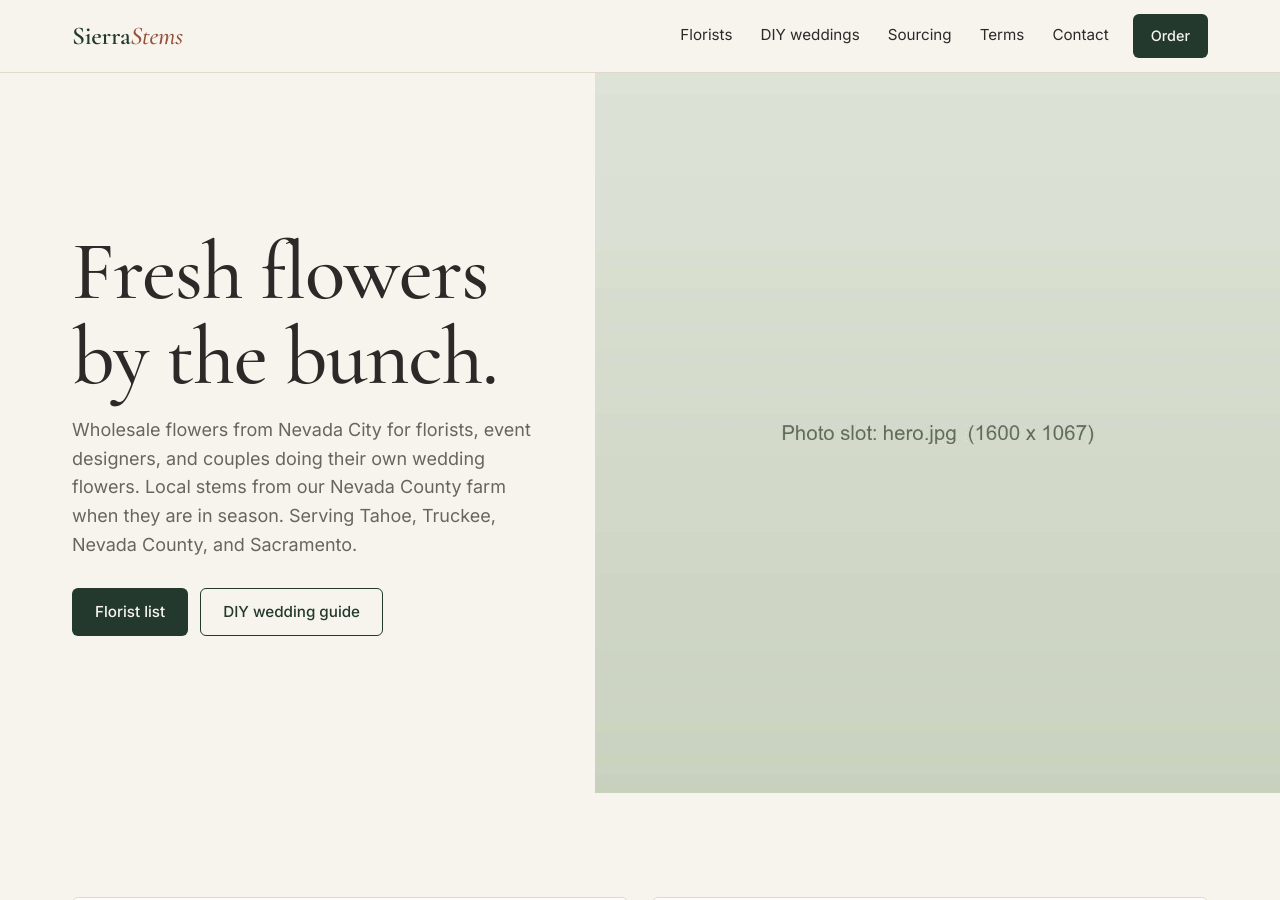
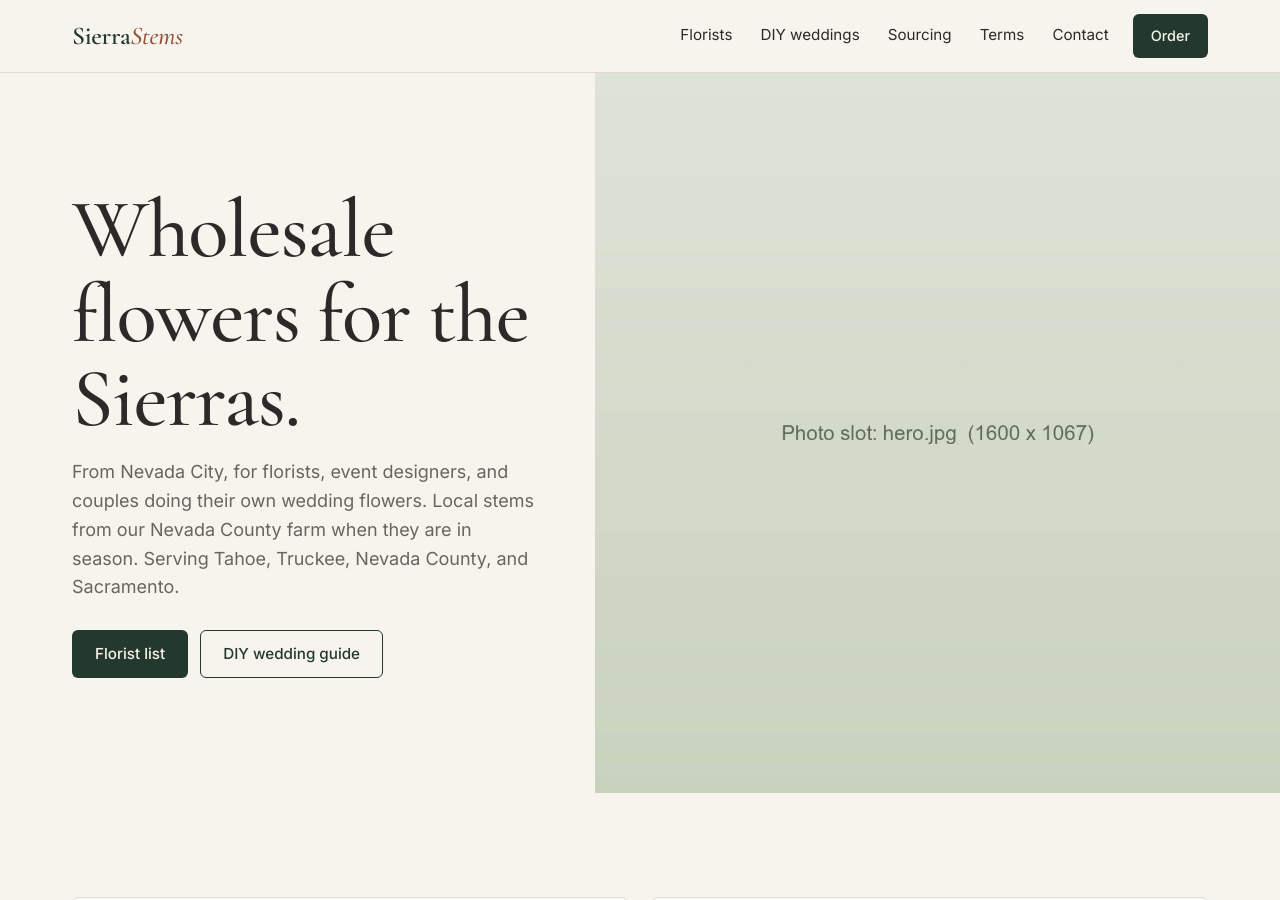
Before and after one commit to jshplhm/sierrastems, a Jekyll site: the page built from index.html, in a window 1280 px wide and 900 px high. Built offline with Jekyll 4.4.1, drawn with Linux system fonts in a browser that asks for light colours.

Commit message:
Home headline: Wholesale flowers for the Sierras
Co-Authored-By: Claude Opus 5.5 <noreply@anthropic.com>
Claude-Session: https://claude.ai/code/session_012d4NNuewE3eRgMimwUo1TE

```diff
--- a/index.html
+++ b/index.html
@@ -1,5 +1,5 @@
 ---
-title: Wholesale Flowers in Nevada City for Florists and DIY Weddings
+title: Wholesale Flowers for the Sierras, Nevada City
 seo:
   name: SierraStems
 description: Wholesale flowers in Nevada City. California grown stems for florists in Sacramento, Lake Tahoe, Truckee, and Nevada County, and flowers by the bunch for DIY weddings.
@@ -12,8 +12,8 @@ scripts:
 <section class="hero">
   <div class="hero-media">{% include photo.html slot="hero" eager=true sizes="(min-width: 960px) 55vw, 100vw" %}</div>
   <div class="hero-copy wrap">
-    <h1>Fresh flowers by the bunch.</h1>
-    <p class="lede">Wholesale flowers from Nevada City for florists, event designers, and couples doing their own wedding flowers. Local stems from our Nevada County farm when they are in season. Serving Tahoe, Truckee, Nevada County, and Sacramento.</p>
+    <h1>Wholesale flowers for the Sierras.</h1>
+    <p class="lede">From Nevada City, for florists, event designers, and couples doing their own wedding flowers. Local stems from our Nevada County farm when they are in season. Serving Tahoe, Truckee, Nevada County, and Sacramento.</p>
     <div class="actions">
       <a class="btn btn-primary" href="{{ '/availability/' | relative_url }}">Florist list</a>
       <a class="btn btn-ghost" href="{{ '/diy/' | relative_url }}">DIY wedding guide</a>
```
